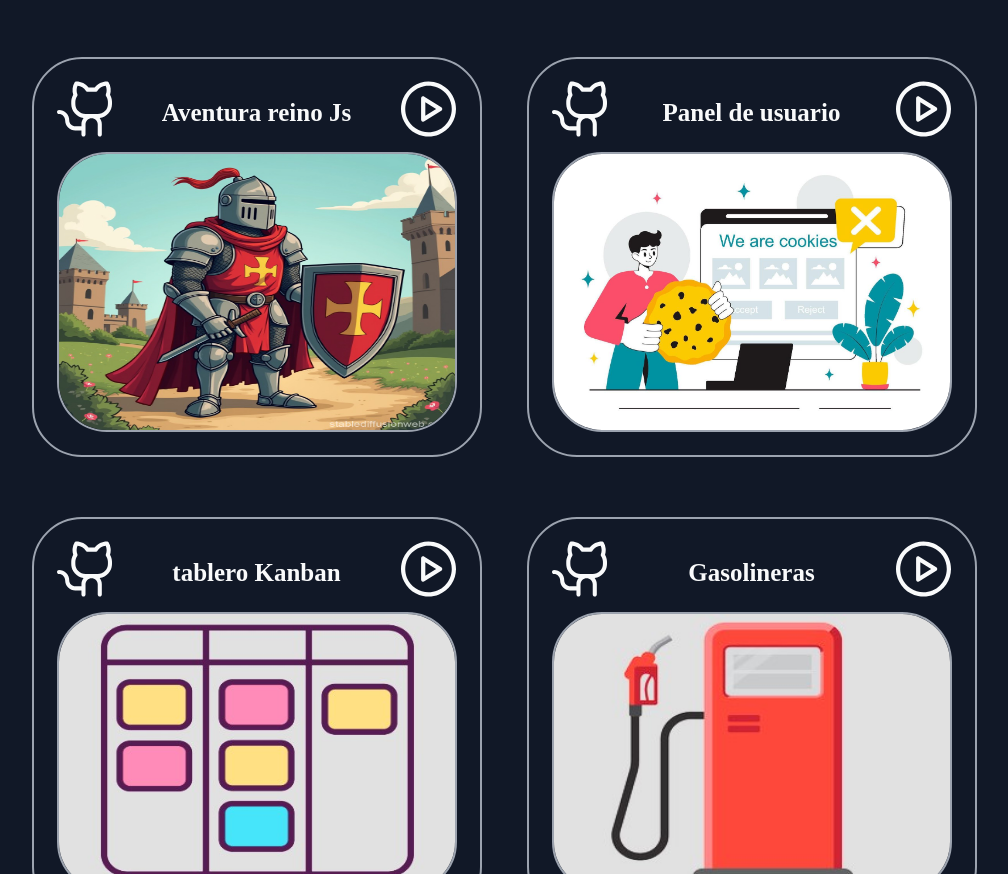
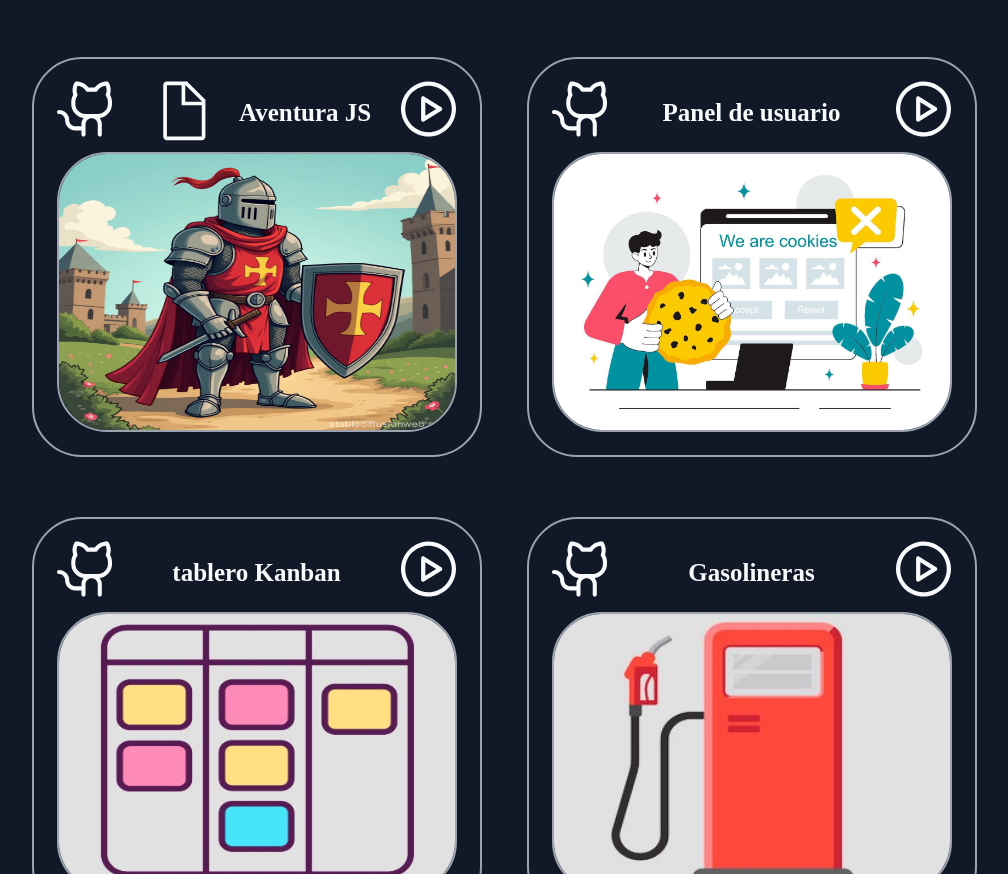
Before and after one commit to jgmuriels01/portfolio-gabino-muriel, a plain HTML site: page index.html in a window 1280 px wide. Shown: the part 955-1829 px from the top of the page, without its empty margins (136-1144 px from the left). Drawn offline with Linux system fonts and the light colour scheme; a web font is replaced by a local one.

Commit message:
🔄️UPDATE-added icon for jsdoc

```diff
--- a/css/style.css
+++ b/css/style.css
@@ -194,6 +194,8 @@ main {
 
 a:not(.disabled):hover svg path {
     fill: #3B82F6;
+    width: 100%;
+    height: 100%;
 
 }
 
--- a/index.html
+++ b/index.html
@@ -76,7 +76,14 @@
                             fill="#F9FAFB" />
                     </svg>
                 </a>
-                <h3 class="proyect-title">Aventura reino Js</h3>
+                <a href="https://jgmuriels01.github.io/front-projects/aventura-reino-js-docs/" target="_blank">
+                    <svg width="70" height="70" viewBox="0 0 30 30" fill="none" xmlns="http://www.w3.org/2000/svg">
+                        <path
+                            d="M17.5 0h-11c-1.104 0-2 0.895-2 2v28c0 1.105 0.896 2 2 2h19c1.105 0 2-0.895 2-2v-20zM25.5 10.829v0.171h-9v-9h0.172zM6.5 30v-28h8v11h11v17h-19z"
+                            fill="#F9FAFB" />
+                    </svg>
+                </a>
+                <h3 class="proyect-title">Aventura JS</h3>
                 <a href="https://jgmuriels01.github.io/front-projects/aventura-reino-js/" target="_blank">
                     <svg width="70" height="70" viewBox="0 0 70 70" fill="none" xmlns="http://www.w3.org/2000/svg">
                         <path
```
